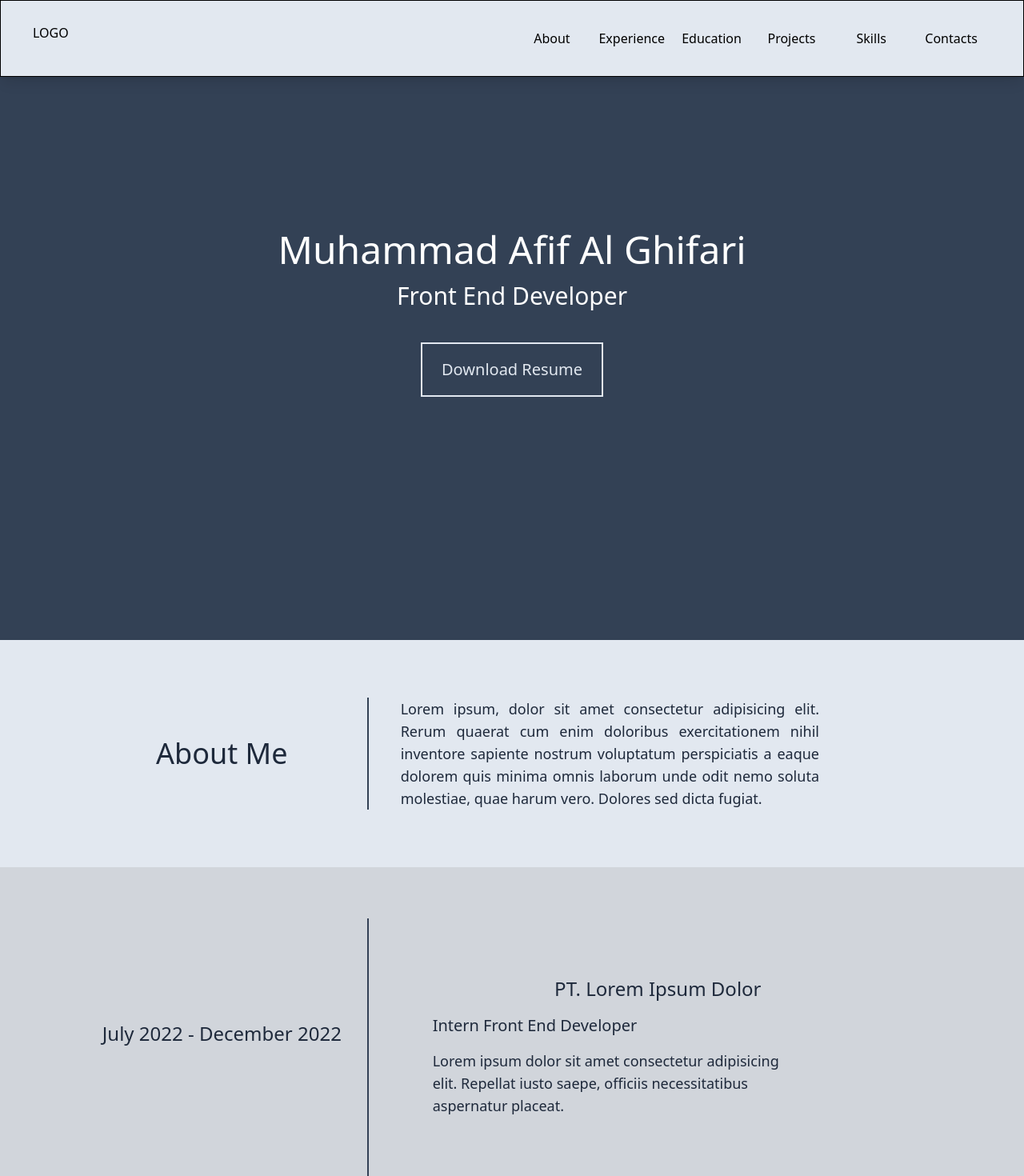
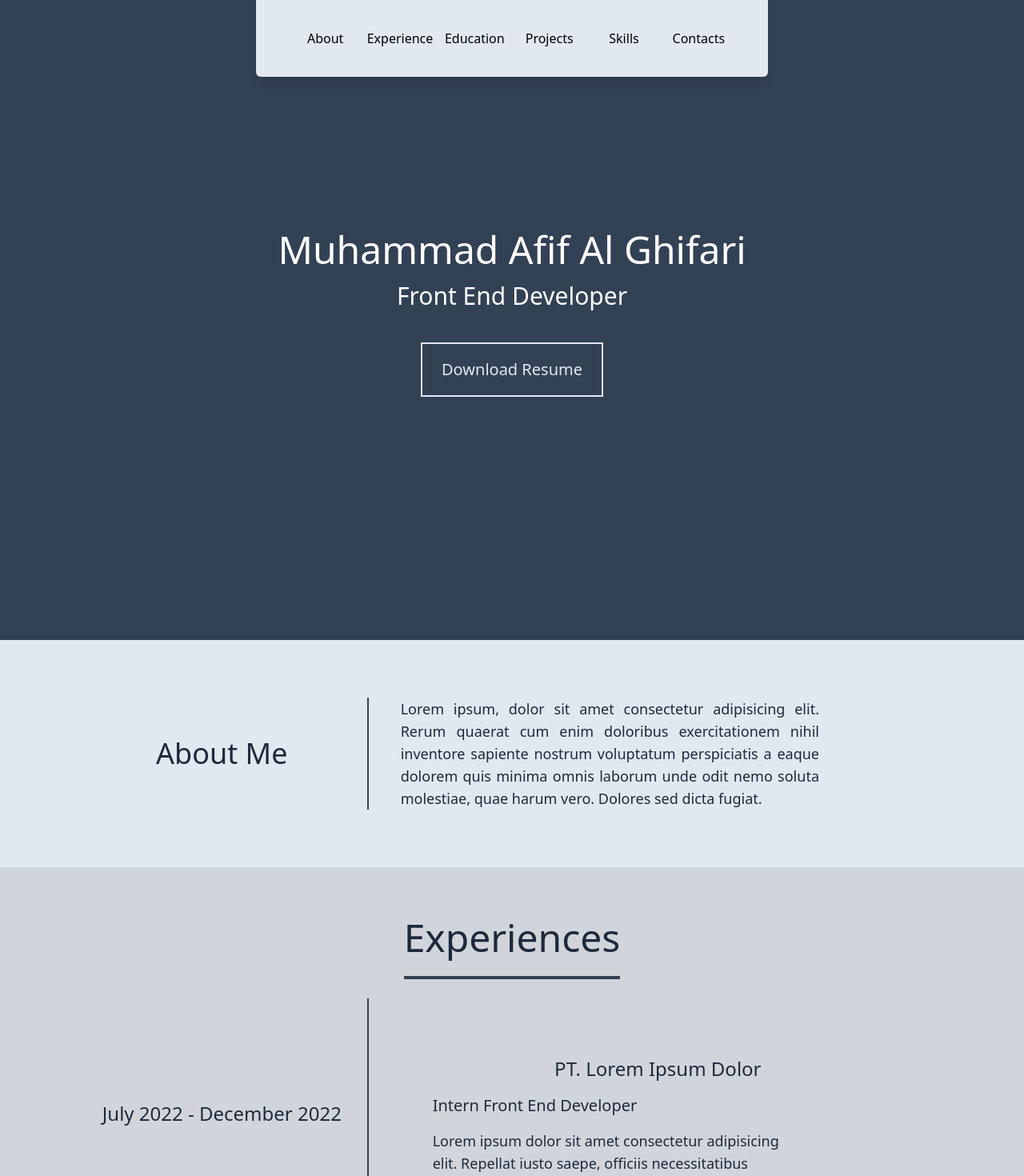
Before and after one commit to Afif-Ghifari/AlGhifari-github, a Vue app: page / in a window 1280 px wide. Shown: the top 1470 px of the page at 80% size. Built offline with nearby package versions, Linux system fonts and the light colour scheme.

Commit message:
Fixed navbar, experience & added BS icons

```diff
--- a/package.json
+++ b/package.json
@@ -9,6 +9,7 @@
   },
   "dependencies": {
     "autoprefixer": "^10",
+    "bootstrap-icons": "^1.11.1",
     "postcss": "^8",
     "tailwindcss": "^3",
     "vue": "^3.3.4"
--- a/src/App.vue
+++ b/src/App.vue
@@ -10,6 +10,7 @@
 </template>
 
 <script setup>
+import 'bootstrap-icons/font/bootstrap-icons.css'
 import HeaderComponent from './components/Header.vue';
 import HeroComponent from './components/Hero.vue'
 import About from './components/About.vue';
--- a/src/components/About.vue
+++ b/src/components/About.vue
@@ -16,7 +16,7 @@
 
 <style lang="postcss" scoped>
     .about-section{
-        @apply flex flex-col md:flex-row w-screen h-fit px-2 md:px-24 py-16 bg-slate-200 content-center align-middle items-center text-slate-800
+        @apply flex flex-col md:flex-row w-full h-fit px-2 md:px-24 py-16 bg-slate-200 content-center align-middle items-center text-slate-800
     }
     .about-me{
         @apply w-2/3 md:w-1/3 h-fit my-2 pb-5 md:pb-0 flex content-center align-middle items-center text-center md:border-0 border-b-2 border-slate-700
--- a/src/components/Experience.vue
+++ b/src/components/Experience.vue
@@ -1,15 +1,9 @@
 <template>
     <section class="experience-section">
-        <div class="work-exp">
-            <div class="work-timeline">
-                <h3 class="text-center mx-auto">July 2022 - December 2022</h3>
-            </div>
-            <div class="work-desc">
-                <h3 class="text-center my-2">PT. Lorem Ipsum Dolor</h3>
-                <h4 class="my-2">Intern Front End Developer</h4>
-                <p class="my-2">Lorem ipsum dolor sit amet consectetur adipisicing elit. Repellat iusto saepe, officiis necessitatibus
-                    aspernatur placeat.</p>
-            </div>
+        <div class="mb-6">
+            <h1>Experiences</h1>
+            <br>
+            <hr class="border-2 border-slate-700">
         </div>
         <div class="work-exp">
             <div class="work-timeline">
@@ -22,6 +16,17 @@
                     aspernatur placeat.</p>
             </div>
         </div>
+        <!-- <div class="work-exp">
+            <div class="work-timeline">
+                <h3 class="text-center mx-auto">July 2022 - December 2022</h3>
+            </div>
+            <div class="work-desc">
+                <h3 class="text-center my-2">PT. Lorem Ipsum Dolor</h3>
+                <h4 class="my-2">Intern Front End Developer</h4>
+                <p class="my-2">Lorem ipsum dolor sit amet consectetur adipisicing elit. Repellat iusto saepe, officiis necessitatibus
+                    aspernatur placeat.</p>
+            </div>
+        </div> -->
         <!-- <div>
             <div></div>
             <div></div>
@@ -31,7 +36,7 @@
 
 <style lang="postcss" scoped>
 .experience-section{
-    @apply flex flex-col w-screen h-fit px-0 md:px-24 py-16 bg-gray-300 content-center align-middle items-center text-slate-800
+    @apply flex flex-col w-full h-fit px-0 md:px-24 py-16 bg-gray-300 content-center align-middle items-center text-slate-800
 }
 .work-exp{
     @apply my-14 h-fit md:h-72 md:my-0 flex-col md:flex-row flex content-center align-middle items-center
--- a/src/components/Header.vue
+++ b/src/components/Header.vue
@@ -1,11 +1,14 @@
 <template>
-
-    <button class="navbar-btn-sm" @click="toggleNavbar" v-if="showNavbarBtn"></button>
+    <button class="navbar-btn-sm" @click="toggleNavbar" v-if="showNavbarBtn"><i
+            class="bi bi-list text-3xl font-bold"></i></button>
 
     <div class="navbar-backdrop" v-if="showNavbar"></div>
-    <div class="dropbar" v-if="showNavbar">
+    <div class="dropdown" v-if="showNavbar">
         <ul>
-            <div class="w-full mt-6"><div class="w-full text-right text-2xl"><button class="mr-[54px]" @click="toggleNavbar">X</button></div></div>
+            <div class="w-full mt-6">
+                <div class="w-full text-right text-2xl"><button class="close-btn" @click="toggleNavbar"><i
+                            class="bi bi-x-lg"></i></button></div>
+            </div>
             <li><a href="#about">About</a></li>
             <li><a href="#experience">Experience</a></li>
             <li><a>Education</a></li>
@@ -17,7 +20,7 @@
 
     <div class="navbar-lg">
 
-        <div class="w-1/12 hidden lg:inline">LOGO</div>
+        <!-- <div class="w-1/12 hidden lg:inline">LOGO</div> -->
 
         <ul>
             <li><a href="#about">About</a></li>
@@ -29,7 +32,6 @@
         </ul>
 
     </div>
-
 </template>
 
 <script setup>
@@ -45,37 +47,47 @@ const toggleNavbar = () => {
 </script>
 
 <style lang="postcss" scoped>
-.navbar-btn-sm{
-    @apply fixed inline md:hidden top-8 right-8 h-14 w-14 bg-slate-200 hover:bg-slate-400 border shadow-md border-black rounded-full z-20
+.navbar-btn-sm {
+    @apply fixed inline md:hidden top-11 right-8 h-14 w-14 bg-slate-200 hover:bg-slate-400 border shadow-md border-black z-20
 }
-.dropbar{
+
+.dropdown {
     @apply w-full fixed inline md:hidden h-[450px] bg-slate-200 py-5 z-20
 }
-.dropbar ul{
+
+.dropdown ul {
     @apply flex flex-col
 }
-.dropbar ul li{
+
+.dropdown ul .close-btn{
+    @apply mr-8 inline md:hidden h-14 w-14 border shadow-md border-black
+}
+
+.dropdown ul li {
     @apply flex items-center w-full my-1 py-3 cursor-pointer hover:bg-white
 }
-.dropbar ul li a{
+
+.dropdown ul li a {
     @apply text-base text-center mx-auto
 }
-.navbar-backdrop{
+
+.navbar-backdrop {
     @apply bg-slate-900 w-screen h-screen fixed opacity-25 z-10 inline md:hidden
 }
 
 
-.navbar-lg{
-    @apply hidden md:flex flex-row justify-between h-24 w-full py-7 px-10 bg-slate-200 border
-    border-black mx-auto shadow-lg fixed
+.navbar-lg {
+    @apply hidden md:flex flex-row justify-between h-24 w-1/2 py-7 px-10 left-1/2 right-1/2 transform -translate-x-1/2 bg-slate-200  rounded-b-md shadow-lg fixed
 }
-.navbar-lg ul{
-    @apply grid grid-cols-6 lg:mx-0 mx-auto md:w-9/12 lg:w-1/2
+
+.navbar-lg ul {
+    @apply grid grid-cols-6 lg:mx-0 mx-auto w-full
 }
-.navbar-lg ul li{
+
+.navbar-lg ul li {
     @apply flex items-center w-full cursor-pointer hover:bg-white
 }
-.navbar-lg ul li a{
+
+.navbar-lg ul li a {
     @apply text-base text-center mx-auto
-}
-</style>
+}</style>
--- a/src/components/Hero.vue
+++ b/src/components/Hero.vue
@@ -11,7 +11,7 @@
 
 <style lang="postcss" scoped>
 .hero-backdrop{
-    @apply flex items-center w-screen h-screen bg-slate-700 text-white
+    @apply flex items-center w-full h-screen bg-slate-700 text-white
 }
 
 .hero-text{
```
Also changed, not shown: 1 other file (tests, documents, lock files or other folders).
